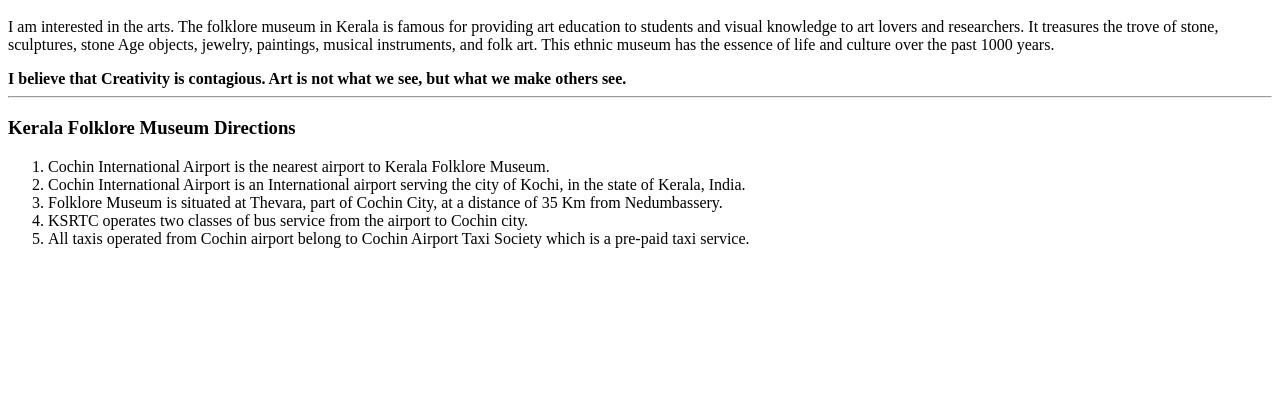
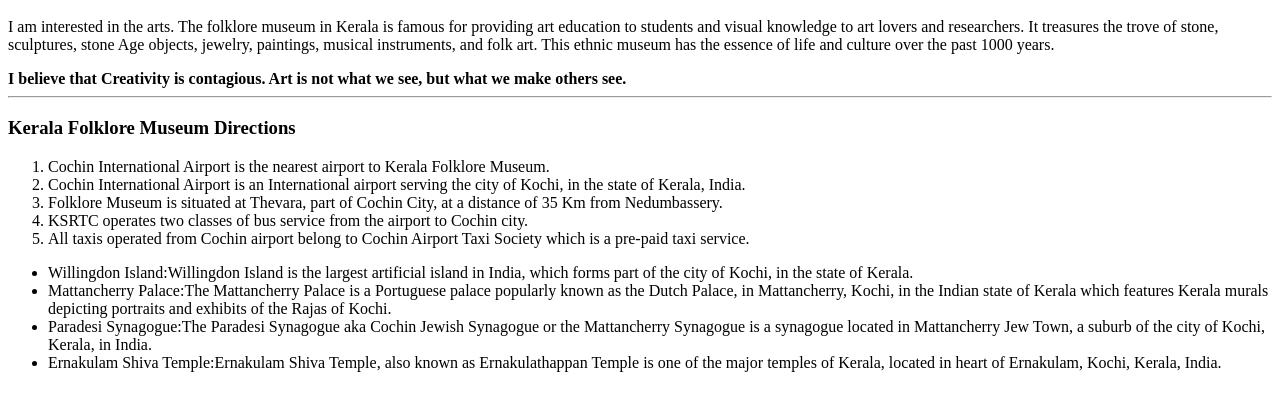
Before and after one commit to 44-563-Web-Apps-F22/44563-webapps-assignment-3-UdayasriPrasadam, a plain HTML site: page index.html in a window 1280 px wide. Shown: the part 101-512 px from the top of the page. Drawn offline with Linux system fonts and the light colour scheme.

Commit message:
I added unordered list

```diff
--- a/index.html
+++ b/index.html
@@ -21,6 +21,12 @@
         <li>KSRTC operates two classes of bus service from the airport to Cochin city.</li>
         <li>All taxis operated from Cochin airport belong to Cochin Airport Taxi Society which is a pre-paid taxi service.</li>
      </ol>
+     <ul>
+        <li>Willingdon Island:Willingdon Island is the largest artificial island in India, which forms part of the city of Kochi, in the state of Kerala.</li>
+        <li>Mattancherry Palace:The Mattancherry Palace is a Portuguese palace popularly known as the Dutch Palace, in Mattancherry, Kochi, in the Indian state of Kerala which features Kerala murals depicting portraits and exhibits of the Rajas of Kochi.</li>
+        <li>Paradesi Synagogue:The Paradesi Synagogue aka Cochin Jewish Synagogue or the Mattancherry Synagogue is a synagogue located in Mattancherry Jew Town, a suburb of the city of Kochi, Kerala, in India.</li>
+        <li>Ernakulam Shiva Temple:Ernakulam Shiva Temple, also known as Ernakulathappan Temple is one of the major temples of Kerala, located in heart of Ernakulam, Kochi, Kerala, India.</li>
+     </ul>
 
     </body>
 </html>
```
